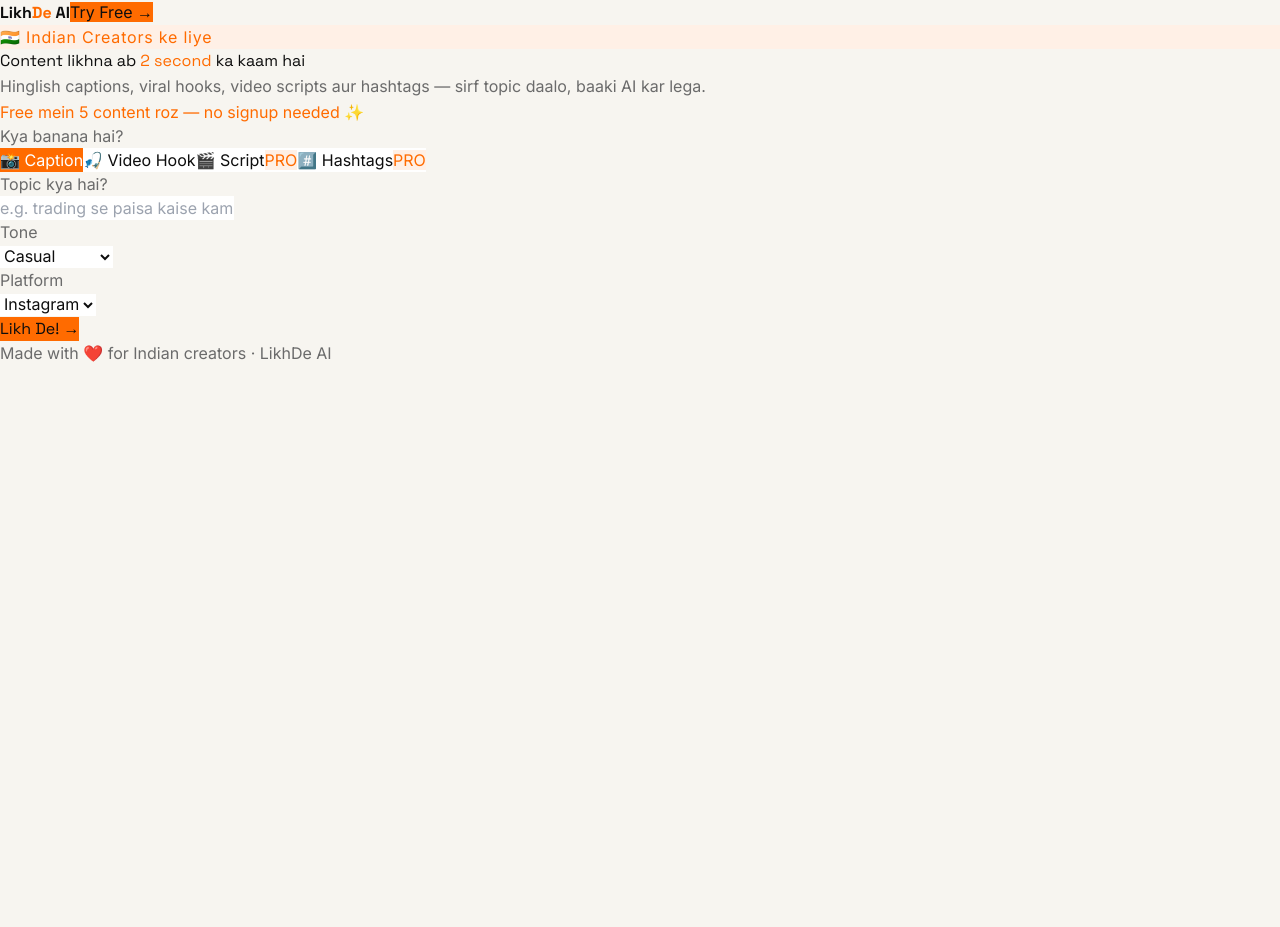
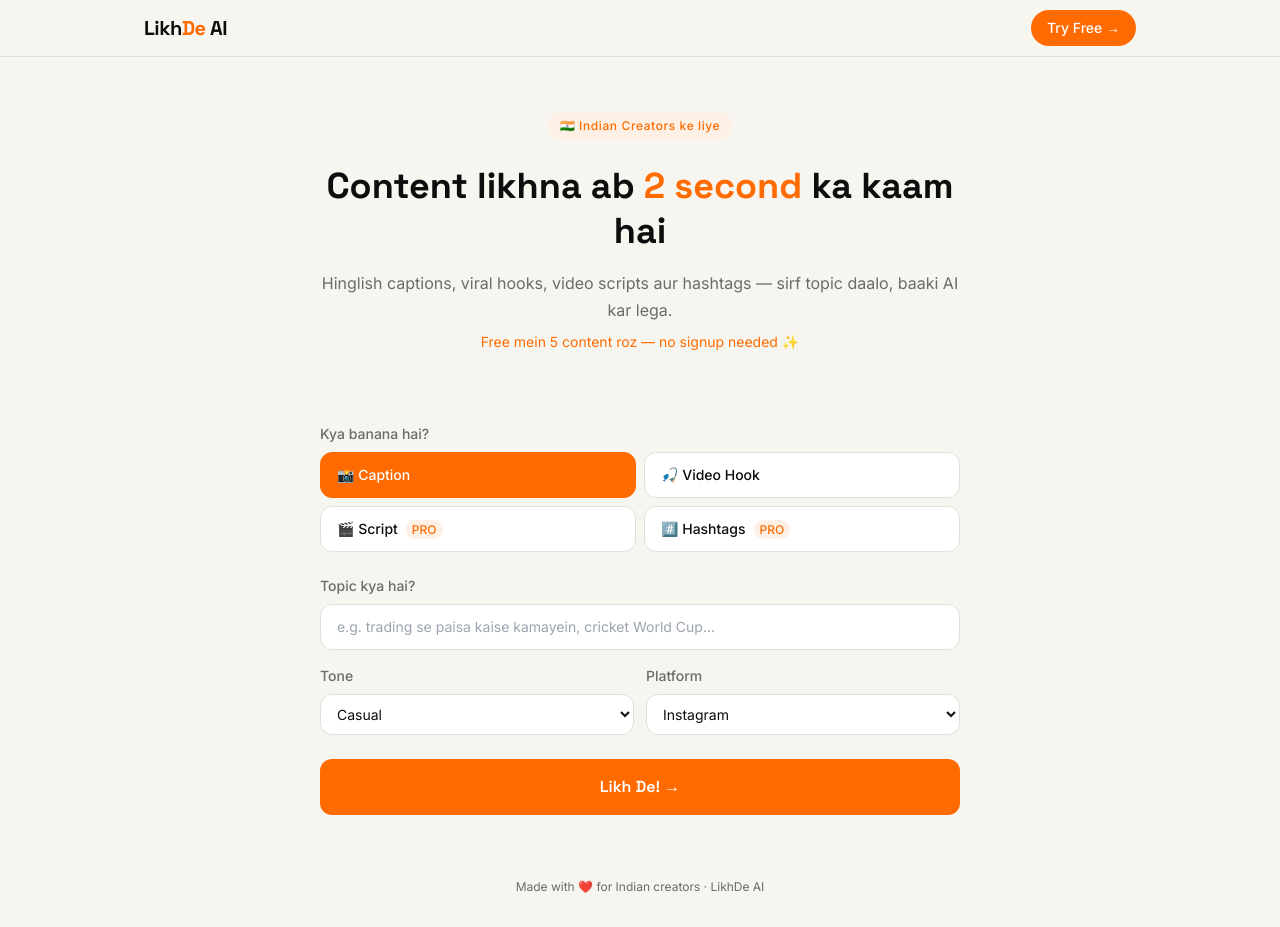
Before and after one commit to sohilcodes/LikhDe-Ai, a Next.js app: page / in a window 1280 px wide. Before the commit the page ends 800 px from the top, so only its background shows below. Built offline with nearby package versions, Linux system fonts and the light colour scheme.

Commit message:
Create tailwind.config.js

```diff
--- /dev/null
+++ b/tailwind.config.js
@@ -0,0 +1,38 @@
+/** @type {import('tailwindcss').Config} */
+module.exports = {
+  content: [
+    "./app/**/*.{js,ts,jsx,tsx}",
+    "./components/**/*.{js,ts,jsx,tsx}",
+  ],
+  theme: {
+    extend: {
+      fontFamily: {
+        display: ["'Space Grotesk'", "sans-serif"],
+        body: ["'Inter'", "sans-serif"],
+      },
+      colors: {
+        ink: "#0D0D0D",
+        paper: "#F7F5F0",
+        saffron: "#FF6B00",
+        "saffron-light": "#FF8C38",
+        muted: "#6B6B6B",
+        border: "#E2E0DB",
+      },
+      animation: {
+        "fade-up": "fadeUp 0.5s ease forwards",
+        pulse2: "pulse2 2s ease-in-out infinite",
+      },
+      keyframes: {
+        fadeUp: {
+          "0%": { opacity: 0, transform: "translateY(16px)" },
+          "100%": { opacity: 1, transform: "translateY(0)" },
+        },
+        pulse2: {
+          "0%, 100%": { opacity: 1 },
+          "50%": { opacity: 0.5 },
+        },
+      },
+    },
+  },
+  plugins: [],
+}
```
